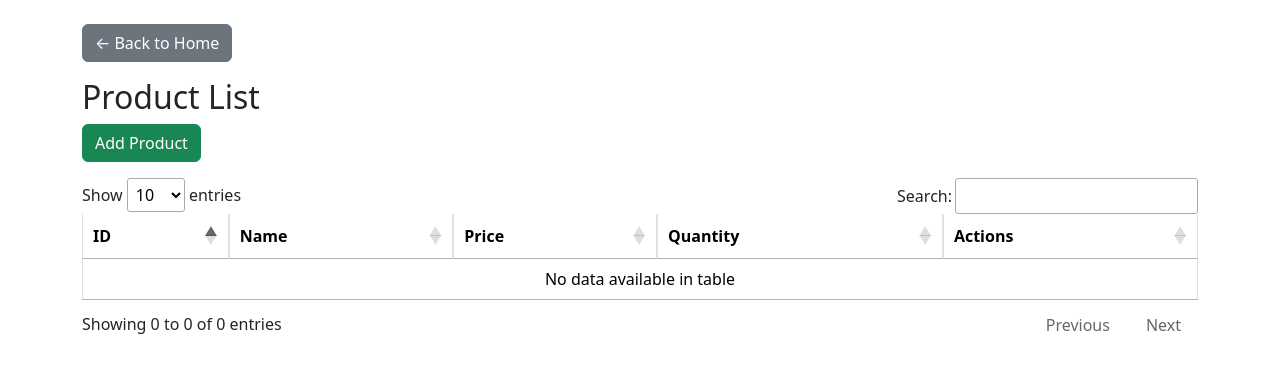
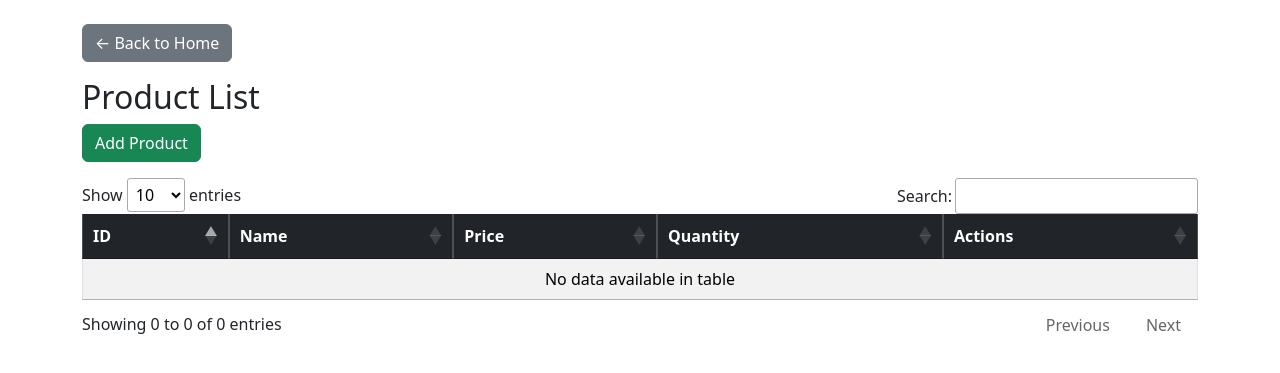
Before and after one commit to moriiar/sari-store, a PHP site: page /index.php?page=product in a window 1280 px wide. Shown: the top 373 px of the page. Run offline with PHP 8.4, Linux system fonts and the light colour scheme; some libraries are stand-ins or nearby versions.

Commit message:
fixed datatable in product list

```diff
--- a/view/product/list.php
+++ b/view/product/list.php
@@ -12,8 +12,8 @@
         <a href="index.php" class="btn btn-secondary mb-3">← Back to Home</a>
         <h2>Product List</h2>
         <a href="index.php?page=product&action=add" class="btn btn-success mb-3">Add Product</a>
-        <table class="table table-bordered" id="productTable">
-            <thead>
+        <table class="table table-bordered table-striped" id="productTable">
+            <thead class="table-dark">
                 <tr>
                     <th>ID</th>
                     <th>Name</th>
```
